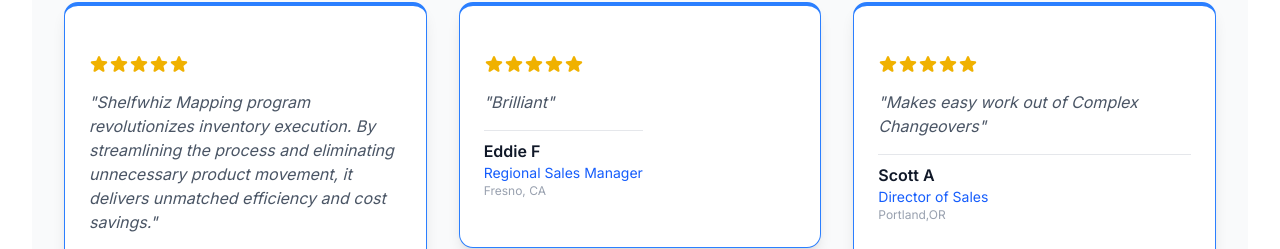
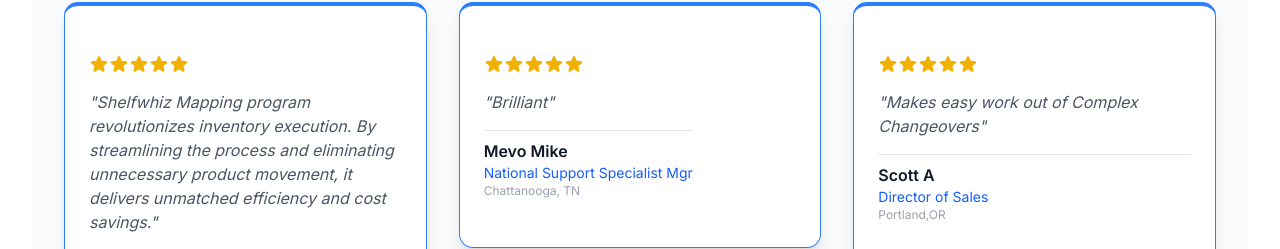
Before and after one commit to jsturges640-Shelfwhiz/Shelfwhiz-website, a Next.js app: page /testimonials in a window 1280 px wide. Shown: the part 1056-1305 px from the top of the page. Built offline with nearby package versions, Linux system fonts and the light colour scheme.

Commit message:
Update page.tsx

```diff
--- a/app/testimonials/page.tsx
+++ b/app/testimonials/page.tsx
@@ -60,9 +60,9 @@ const testimonials = [
   },
   {
     id: 5,
-    name: "Eddie F",
-    company: "Fresno, CA",
-    role: "Regional Sales Manager",
+    name: "Mevo Mike",
+    company: "Chattanooga, TN",
+    role: "National Support Specialist Mgr",
     content: "Brilliant",
     rating: 5,
     image: "/professional-placeholder.jpg",
```
